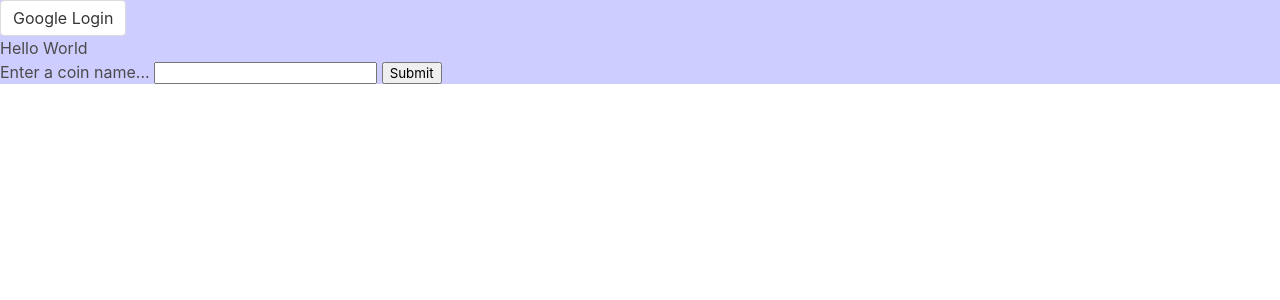
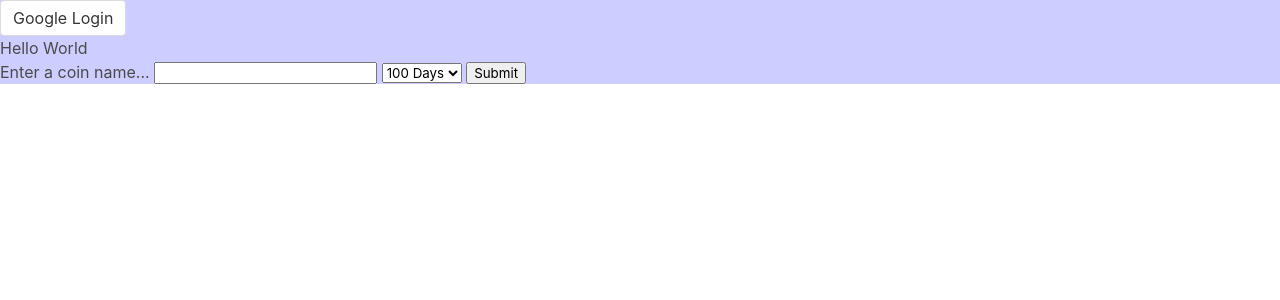
Before and after one commit to open-bracket-space-close-bracket/chartify, a Flask app: page / in a window 1280 px wide. Shown: the top 300 px of the page. Run offline with Flask 2, Linux system fonts and the light colour scheme; some libraries are stand-ins or nearby versions.

Commit message:
Timeframe options

```diff
--- a/templates/index.html
+++ b/templates/index.html
@@ -34,6 +34,12 @@
             Enter a coin name...
         </label>
         <input type="text" name="coin_name" id="coin_name">
+        <select name="timeframe" id="timeframe">
+            <option value="100">100 Days</option>
+            <option value="30">30 Days</option>
+            <option value="7">7 Days</option>
+            <option value="1">1 Day</option>
+        </select>
         <input type="submit">
     </form>
 
```
